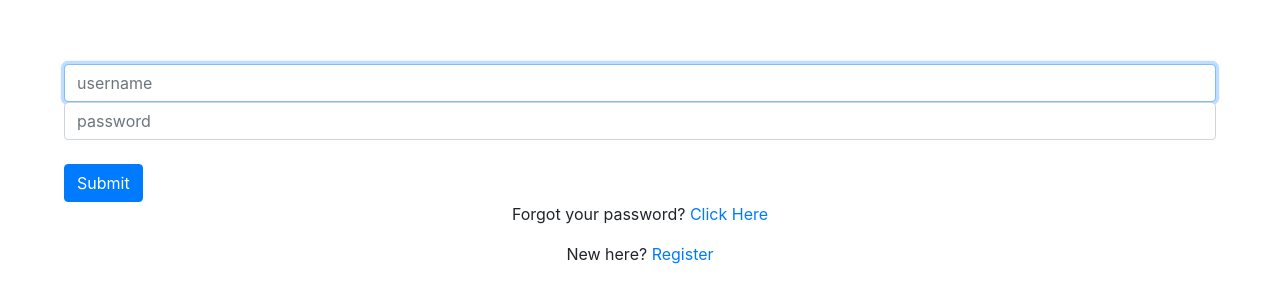
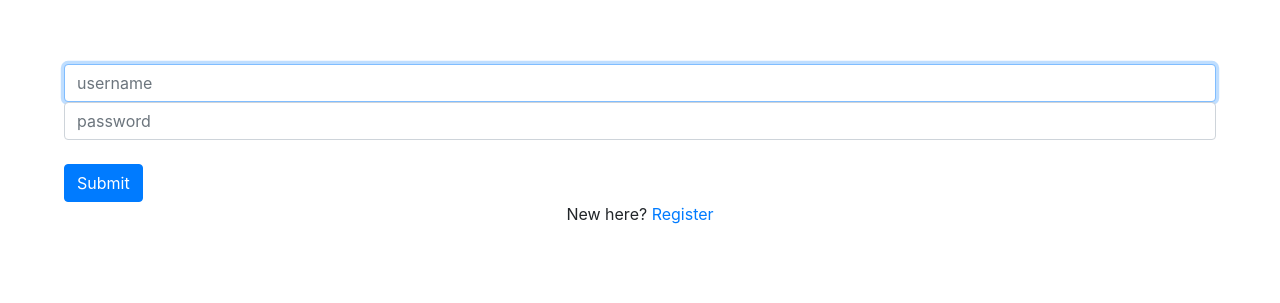
Before and after one commit to alrafiabdullah/pdfjoiner, a Django app: page /login in a window 1280 px wide. Shown: the top 303 px of the page. Run offline with Django 3.2, Linux system fonts and the light colour scheme; parts of the project's set-up code (start-up, migrations or seed data) failed here and were passed over; some libraries are stand-ins or nearby versions.

Commit message:
password reset capability removed

```diff
--- a/templates/main/login.html
+++ b/templates/main/login.html
@@ -12,6 +12,6 @@
     <input type="password" name="password" placeholder="password" class="form-control" required>
     <input type="submit" class="btn btn-primary mt-4">
 </form>
-<p>Forgot your password? <a href="/reset">Click Here</a></p>
+{% comment %} <p>Forgot your password? <a href="/reset">Click Here</a></p> {% endcomment %}
 <p>New here? <a href="{% url 'register' %}">Register</a></p>
 {% endblock bodyblock %}
```
